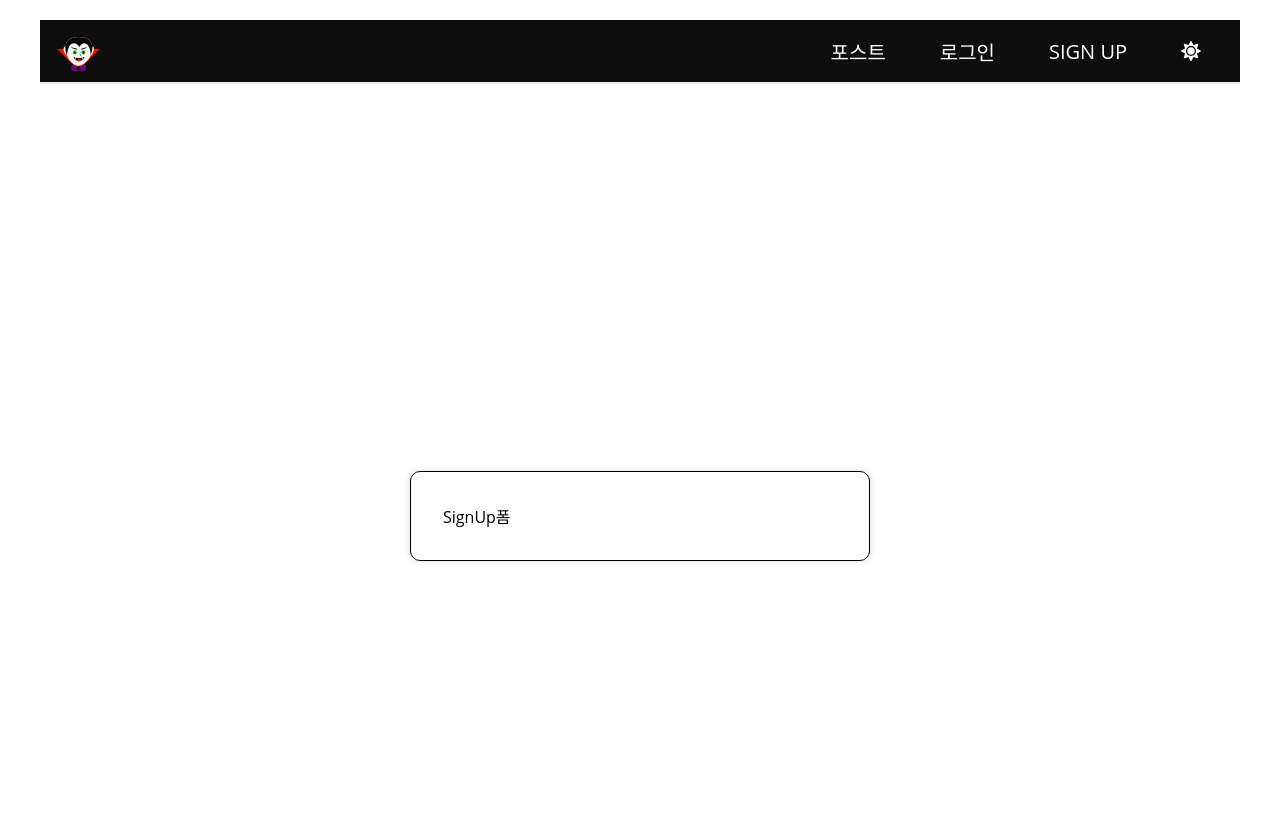
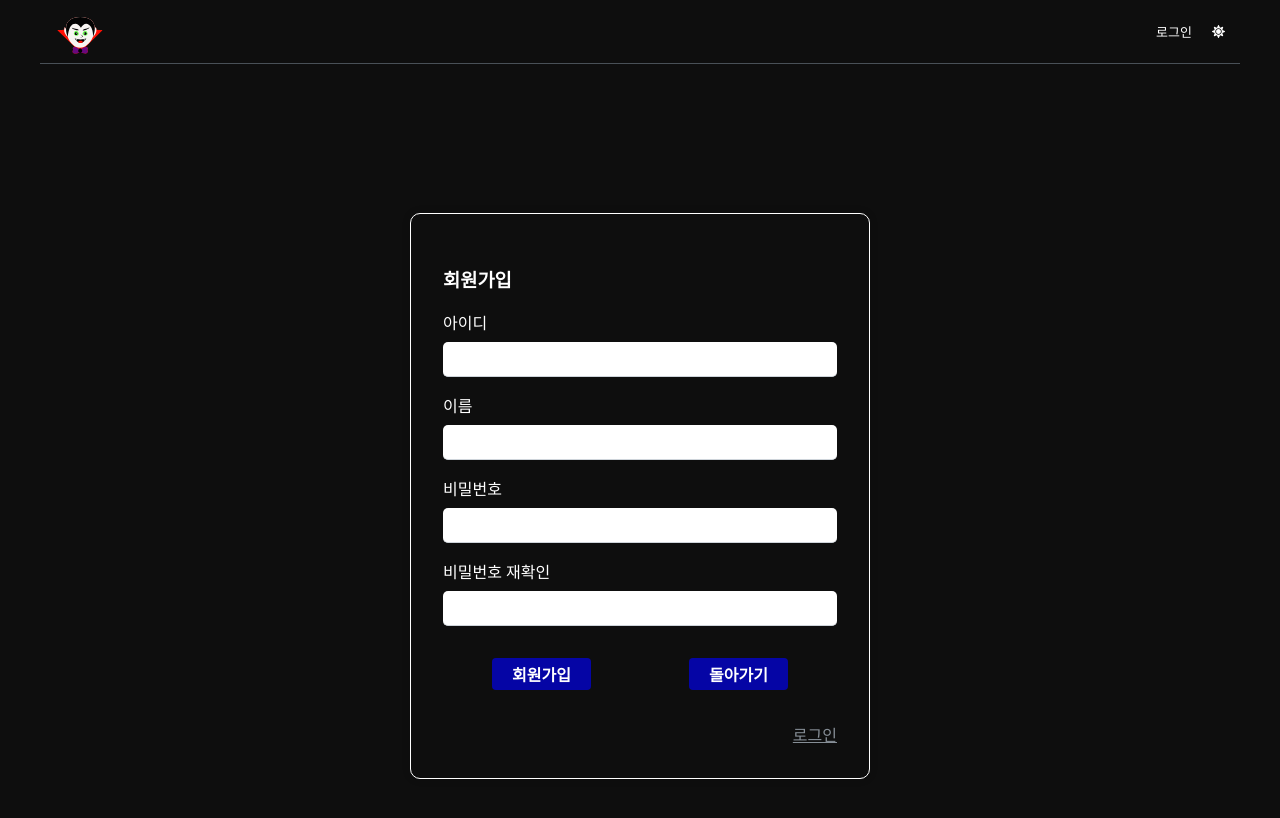
Before and after one commit to kyh0703/quant-monster, a React (Create React App) app: page /auth in a window 1280 px wide. Shown: the top 818 px of the page. Built offline with nearby package versions, Linux system fonts and the light colour scheme.

Commit message:
[Feature] Add Quant

```diff
--- a/package.json
+++ b/package.json
@@ -65,6 +65,7 @@
     ]
   },
   "devDependencies": {
+    "@craco/craco": "^7.1.0",
     "@storybook/addon-actions": "^7.0.23",
     "@storybook/addon-essentials": "^7.0.23",
     "@storybook/addon-interactions": "^7.0.23",
--- a/src/app/auth/components/sign-in-form/sign-in-form.component.tsx
+++ b/src/app/auth/components/sign-in-form/sign-in-form.component.tsx
@@ -92,7 +92,7 @@ const SignInForm = () => {
       <Footer>
         <TinyLink to="/">아이디/비밀번호 찾기</TinyLink>
         <span>|</span>
-        <TinyLink to="/signup">회원가입</TinyLink>
+        <TinyLink to="/auth/signup">회원가입</TinyLink>
       </Footer>
     </SignInFormContainer>
   );
--- a/src/app/auth/components/sign-up-form/sign-up-form.component.tsx
+++ b/src/app/auth/components/sign-up-form/sign-up-form.component.tsx
@@ -1,138 +1,115 @@
-import React, { FC, useEffect } from 'react';
-// import { useForm } from 'react-hook-form';
-// import { Link, useNavigate } from 'react-router-dom';
-// import { yupResolver } from '@hookform/resolvers/yup';
-// import * as Yup from 'yup';
+import { FC, useEffect } from 'react';
+import { useForm } from 'react-hook-form';
+import { Link, useNavigate } from 'react-router-dom';
+import { yupResolver } from '@hookform/resolvers/yup';
+import * as Yup from 'yup';
 
-// import Input from '@/app/ui/input/input.component';
+import Input from '@/app/ui/input/input.component';
 
-// import { signUpUser, SignUpRequestDTO } from '@/app/auth/index';
-// import { useAppDispatch, useTypedSelector } from '@/app/store';
+import { User, SignUpDTO } from '@/app/auth/index';
+import { useAppDispatch, useTypedSelector } from '@/app/store';
 
-// import {
-//   SignUpFormContainer,
-//   SignUpButton,
-//   SignUpButtonContainer,
-//   Footer,
-//   ErrorMessage,
-// } from './sign-up-form.styles';
-
-// const SignUpForm: React.FC = () => {
-//   const navigate = useNavigate();
-//   const dispatch = useAppDispatch();
-//   const { authError, success } = useTypedSelector<"auth">((auth) =>
-//     auth.
-//     authError: users.error,
-//     success: users.success,
-//   }));
-
-//   const validationSchema = Yup.object().shape({
-//     email: Yup.string()
-//       .required('아이디가 입력되지 않았습니다')
-//       .email('아이디는 이메일형식입니다'),
-//     username: Yup.string()
-//       .required('이름이 입력되지 않았습니다')
-//       .min(2, '이름은 최소 2자리 이상입니다')
-//       .max(20, '이름은 최대 20자리 이하입니다'),
-//     password: Yup.string()
-//       .required('비밀번호가 입력되지 않았습니다')
-//       .min(6, '패스워드는 최소 6자리 이상입니다')
-//       .max(40, '패스워드는 최대 20자리 이하입니다'),
-//     passwordConfirm: Yup.string()
-//       .required('비밀번호 확인이 입력되지 않았습니다')
-//       .oneOf([Yup.ref('password'), null], '비밀번호가 일치 하지 않습니다'),
-//   });
-
-//   const {
-//     register,
-//     handleSubmit,
-//     reset,
-//     formState: { errors },
-//   } = useForm<SignUpRequestDTO>({
-//     resolver: yupResolver(validationSchema),
-//   });
-
-//   const onSubmit = async (dto: SignUpRequestDTO) => {
-//     dispatch(signUpUser(dto));
-//   };
-
-//   useEffect(() => {
-//     if (authError) {
-//       alert(`회원가입이 실패하였습니다\n${authError}`);
-//       return;
-//     }
-//     if (success) {
-//       alert(`회원가입이 성공하였습니다`);
-//       // TODO login 처리를 바로?
-//       navigate('/signin');
-//     }
-//   }, [authError, success]);
-
-//   const onCancel = () => {
-//     navigate('/');
-//   };
-
-//   return (
-//     <>
-//       <h3>회원가입</h3>
-//       <form onSubmit={handleSubmit(onSubmit)}>
-//         <Input
-//           label="아이디"
-//           id="email"
-//           type="email"
-//           autoComplete="email"
-//           {...register('email')}
-//         />
-//         {errors.email && <ErrorMessage>{errors.email.message}</ErrorMessage>}
-//         <Input
-//           label="이름"
-//           id="username"
-//           type="username"
-//           {...register('username')}
-//         />
-//         {errors.username && (
-//           <ErrorMessage>{errors.username.message}</ErrorMessage>
-//         )}
-//         <Input
-//           label="비밀번호"
-//           id="password"
-//           type="password"
-//           autoComplete="new-password"
-//           {...register('password')}
-//         />
-//         {errors.password && (
-//           <ErrorMessage>{errors.password.message}</ErrorMessage>
-//         )}
-//         <Input
-//           label="비밀번호 재확인"
-//           id="passwordConfirm"
-//           type="password"
-//           autoComplete="new-password"
-//           {...register('passwordConfirm')}
-//         />
-//         {errors.passwordConfirm && (
-//           <ErrorMessage>{errors.passwordConfirm.message}</ErrorMessage>
-//         )}
-//         <SignUpButtonContainer>
-//           <SignUpButton color="teal" type="submit">
-//             회원가입
-//           </SignUpButton>
-//           <SignUpButton color="red" onClick={onCancel}>
-//             돌아가기
-//           </SignUpButton>
-//         </SignUpButtonContainer>
-//       </form>
-//       <Footer>
-//         <Link to="/login">로그인</Link>
-//       </Footer>
-//     </>
-//   );
-// };
-
-// export default SignUpForm;
+import {
+  SignUpFormContainer,
+  SignUpButton,
+  SignUpButtonContainer,
+  Footer,
+  ErrorMessage,
+} from './sign-up-form.styles';
 
 const SignUpForm: FC = () => {
-  return <div>SignUp폼</div>;
+  const navigate = useNavigate();
+  const dispatch = useAppDispatch();
+
+  const authError = null;
+  const success = null;
+
+  // const { authError, success } = useTypedSelector<"auth">((auth) => {
+  //   authError: users.error,
+  //   success: users.success,
+  // }));
+
+  const validationSchema = Yup.object().shape({
+    email: Yup.string().required('아이디가 입력되지 않았습니다').email('아이디는 이메일형식입니다'),
+    username: Yup.string()
+      .required('이름이 입력되지 않았습니다')
+      .min(2, '이름은 최소 2자리 이상입니다')
+      .max(20, '이름은 최대 20자리 이하입니다'),
+    password: Yup.string()
+      .required('비밀번호가 입력되지 않았습니다')
+      .min(6, '패스워드는 최소 6자리 이상입니다')
+      .max(40, '패스워드는 최대 20자리 이하입니다'),
+    passwordConfirm: Yup.string()
+      .required('비밀번호 확인이 입력되지 않았습니다')
+      .oneOf([Yup.ref('password')], '비밀번호가 일치 하지 않습니다'),
+  });
+
+  const {
+    register,
+    handleSubmit,
+    formState: { errors },
+  } = useForm<SignUpDTO>({
+    resolver: yupResolver(validationSchema),
+  });
+
+  const onSubmit = async (dto: SignUpDTO) => {
+    // dispatch(signUpUser(dto));
+  };
+
+  useEffect(() => {
+    if (authError) {
+      alert(`회원가입이 실패하였습니다\n${authError}`);
+      return;
+    }
+    if (success) {
+      alert(`회원가입이 성공하였습니다`);
+      // TODO login 처리를 바로?
+      navigate('/signin');
+    }
+  }, [authError, success]);
+
+  const onCancel = () => {
+    navigate('/');
+  };
+
+  return (
+    <>
+      <h3>회원가입</h3>
+      <form onSubmit={handleSubmit(onSubmit)}>
+        <Input label="아이디" id="email" type="email" autoComplete="email" {...register('email')} />
+        {errors.email && <ErrorMessage>{errors.email.message}</ErrorMessage>}
+        <Input label="이름" id="username" type="username" {...register('username')} />
+        {errors.username && <ErrorMessage>{errors.username.message}</ErrorMessage>}
+        <Input
+          label="비밀번호"
+          id="password"
+          type="password"
+          autoComplete="new-password"
+          {...register('password')}
+        />
+        {errors.password && <ErrorMessage>{errors.password.message}</ErrorMessage>}
+        <Input
+          label="비밀번호 재확인"
+          id="passwordConfirm"
+          type="password"
+          autoComplete="new-password"
+          {...register('passwordConfirm')}
+        />
+        {errors.passwordConfirm && <ErrorMessage>{errors.passwordConfirm.message}</ErrorMessage>}
+        <SignUpButtonContainer>
+          <SignUpButton color="teal" type="submit">
+            회원가입
+          </SignUpButton>
+          <SignUpButton color="red" onClick={onCancel}>
+            돌아가기
+          </SignUpButton>
+        </SignUpButtonContainer>
+      </form>
+      <Footer>
+        <Link to="/login">로그인</Link>
+      </Footer>
+    </>
+  );
 };
 
 export default SignUpForm;
--- /dev/null
+++ b/src/app/ui/footer/footer.styles.tsx
@@ -0,0 +1,6 @@
+import styled from 'styled-components';
+
+export const FooterContainer = styled.div`
+  height: 10rem;
+  width: 100%;
+`;
--- a/src/app/ui/header/header.component.tsx
+++ b/src/app/ui/header/header.component.tsx
@@ -51,9 +51,7 @@ const Header = ({ onLogout }: HeaderProps) => {
           <MonsterLogo />
         </LogoWrapper>
         <LinkContainer open={menuOpen}>
-          <StyledLink to="/posts">포스트</StyledLink>
           <StyledLink to="/auth/signin">로그인</StyledLink>
-          <StyledLink to="/auth/signup">SIGN UP</StyledLink>
           <ThemeLogoWrapper>
             {theme === 'dark' ? (
               <FaMoon onClick={onToggleTheme} />
--- a/src/app/ui/header/header.styles.tsx
+++ b/src/app/ui/header/header.styles.tsx
@@ -9,11 +9,9 @@ export const HeaderContainer = styled.div`
   width: 100%;
   display: flex;
   justify-content: space-between;
-  background-color: ${(props) => props.theme.background};
-  color: ${(props) => props.theme.color};
-  font-size: 1.25rem;
+  font-size: 0.8125rem;
   margin-bottom: 2rem;
-  border-bottom: 2px solid ${palette.gray2};
+  border-bottom: 1px solid ${palette.gray7};
 `;
 
 export const LogoWrapper = styled(Link)`
@@ -27,16 +25,16 @@ export const LinkContainer = styled.nav<{
 }>`
   display: ${(props) => (props.open ? 'flex' : 'none')};
   height: 100%;
-  width: 50%;
   display: flex;
+  justify-content: flex-end;
   align-items: center;
-  justify-content: flex-end;
 
   border-bottom-right-radius: 10px;
   border-bottom-left-radius: 10px;
 
   // 브라우저 768px < current
   @media (min-width: 768px) {
+    width: 50%;
     display: flex;
     flex-direction: row;
     justify-content: flex-end;
@@ -45,20 +43,15 @@ export const LinkContainer = styled.nav<{
     left: initial;
     height: initial;
     top: initial;
-    width: 100%;
     position: relative;
     border-bottom: none;
     border-bottom-right-radius: none;
     border-bottom-left-radius: none;
-
-    > * {
-      margin-right: 1.5rem;
-    }
   }
 `;
 
 export const StyledLink = styled(Link)`
-  padding: 10px 15px;
+  padding: 5px 5px;
   color: inherit;
 
   &.active {
--- a/src/global.styles.ts
+++ b/src/global.styles.ts
@@ -3,15 +3,16 @@ import { createGlobalStyle } from 'styled-components';
 const GlobalStyle = createGlobalStyle`
 body {
   margin: 0;
-  padding: 20px 40px;
+  padding: 0px 40px;
   font-family: "Open Sans", sans-serif;
   -webkit-font-smoothing: antialiased;
   -moz-osx-font-smoothing: grayscale;
+  background-color: ${(props) => props.theme.background};
+  color: ${(props) => props.theme.color};
 }
 
 a {
   text-decoration: none;
-  color: black
 }
 
 * {
```
Also changed, not shown: src/app/ui/footer/footer.component.tsx (added, +9 -0 lines), 1 other file (tests, documents, lock files or other folders).
